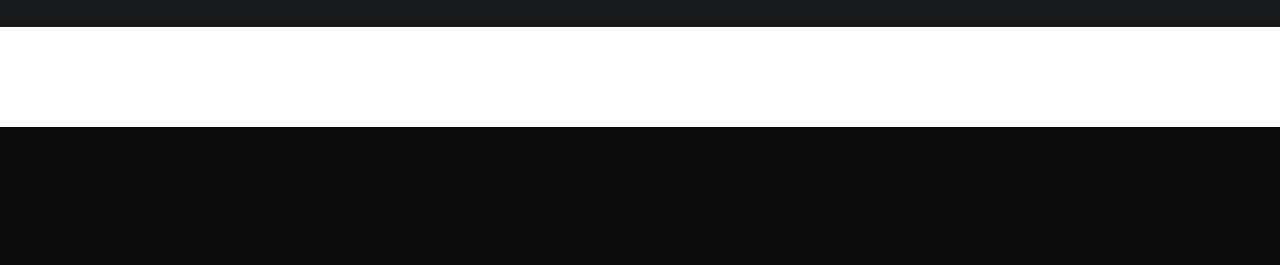
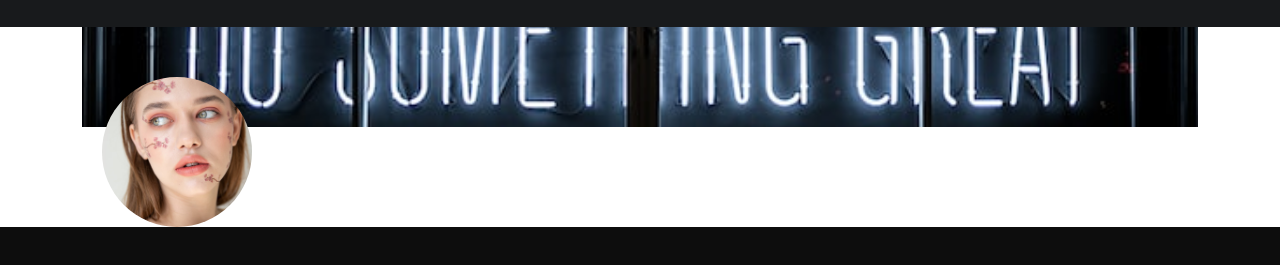
Before and after one commit to LSDsloth/CSS_frameworks_CA, a website: page index.html in a window 1280 px wide. Shown: the part 73-338 px from the top of the page. Drawn offline with nearby package versions, Linux system fonts and the light colour scheme.

Commit message:
Starting on index site

```diff
--- a/index.html
+++ b/index.html
@@ -48,8 +48,13 @@
     </nav>
     <main>
       <div class="container">
-        <div class="row">
-          <div class="col"></div>
+        <div class="banner"></div>
+        <div class="image-container">
+          <img
+            class="profile-picture"
+            src="images/face.jpg"
+            alt="profile picture"
+          />
         </div>
       </div>
     </main>
--- a/scss/style.scss
+++ b/scss/style.scss
@@ -12,8 +12,30 @@ html {
   color: $primary-text-color;
 }
 
-.col {
-  width: 200px;
+.banner {
+  width: 100%;
   height: 200px;
-  font-size: 2rem;
+  background-color: red;
+  background: url(../Images/banner.jpg);
+  background-position: center center;
+  background-size: cover;
+  background-repeat: no-repeat;
+  aspect-ratio: 1 / 1;
 }
+
+.image-container {
+  height: 150px;
+  aspect-ratio: 1 / 1;
+  border-radius: 50%;
+  margin: -50px 0 0 20px;
+  position: relative;
+  overflow: hidden;
+}
+
+.profile-picture {
+  width: 150px;
+  position: absolute;
+  top: 50%;
+  left: 50%;
+  transform: translate(-50%, -50%);
+}
```
Also changed, not shown: Images/Black.jpg (added), Images/banner.jpg (added), Images/face.jpg (added), css/style.css, 1 other file.
